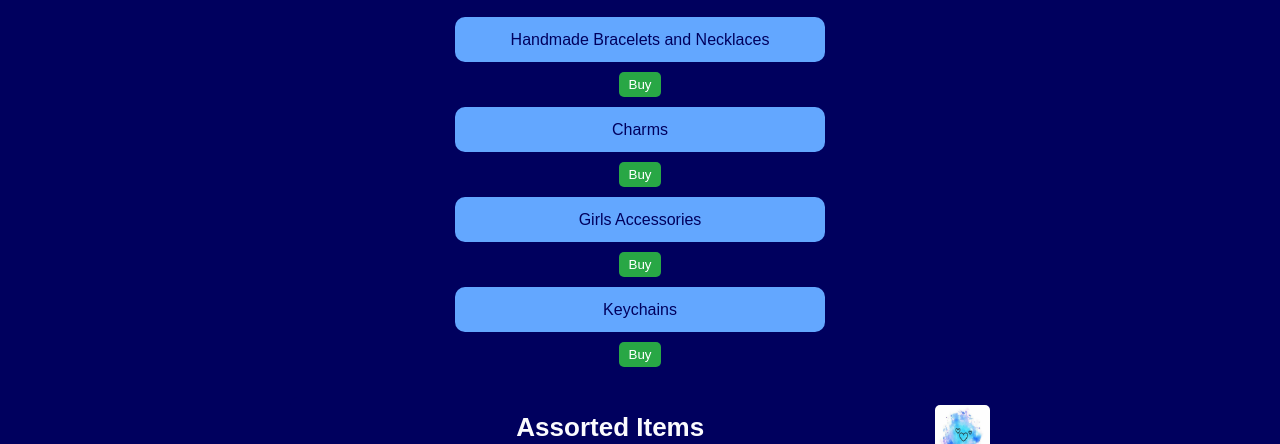
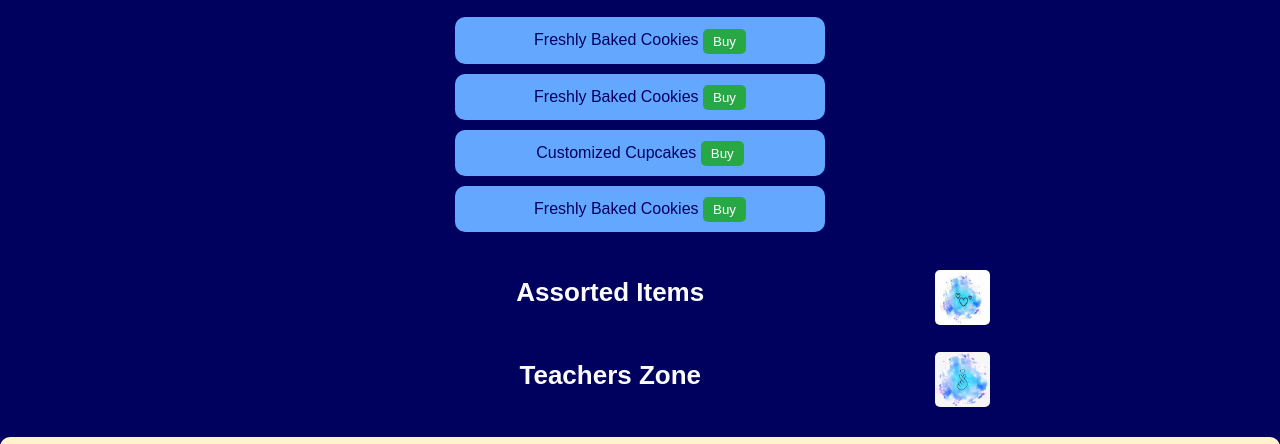
Before and after one commit to Suha309/businessDay-Menu, a plain HTML site: page menu.html in a window 1280 px wide. Both pictures are taken after a click on the button "Accessories". Shown: the part 356-800 px from the top of the page. Drawn offline with Linux system fonts and the light colour scheme.

Commit message:
Update menu.html

```diff
--- a/menu.html
+++ b/menu.html
@@ -188,14 +188,10 @@
     <button class="category" onclick="toggleItems('accessories')">Accessories</button>
     <img src="accessories-logo.jpeg" alt="Accessories" class = "category-img">
     <ul id="accessories" class="items">
-        <li>Handmade Bracelets and Necklaces</li>
-                         <button class="buy-btn" onclick="addToCart('Handmade Bracelets and Necklaces')">Buy</button>
-        <li>Charms</li>
-                          <button class="buy-btn" onclick="addToCart('Charms')">Buy</button>
-        <li>Girls Accessories</li>
-                           <button class="buy-btn" onclick="addToCart('Girls Accessories')">Buy</button>
-        <li>Keychains</li>
-                            <button class="buy-btn" onclick="addToCart('Keychains')">Buy</button>
+        <li>Freshly Baked Cookies <button class="buy-btn" onclick="addToCart('Handmade Bracelets and necklaces')">Buy</button></li>
+        <li>Freshly Baked Cookies <button class="buy-btn" onclick="addToCart('Charms')">Buy</button></li>
+        <li>Customized Cupcakes <button class="buy-btn" onclick="addToCart('Girls Accessories')">Buy</button></li>
+        <li>Freshly Baked Cookies <button class="buy-btn" onclick="addToCart('Keychains')">Buy</button></li>
 
     </ul>
 
```
